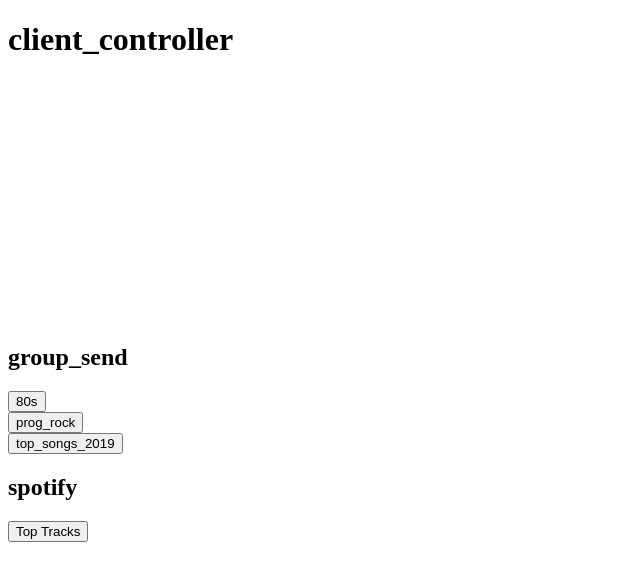
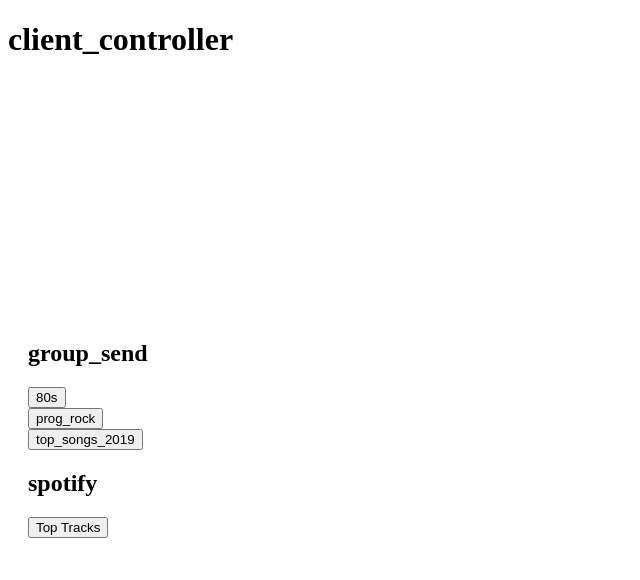
Before and after one commit to adam-c-fox/tangible-music-system, a React (Create React App) app in the folder react_client/: page / in a window 1280 px wide. Shown: the top 580 px of the page, without its empty margins (0-640 px from the left). Built offline with nearby package versions, Linux system fonts and the light colour scheme; no server answers.

Commit message:
[react] Fix active element view

```diff
--- a/react_client/src/Spotify.jsx
+++ b/react_client/src/Spotify.jsx
@@ -1,3 +1,4 @@
+/* eslint-disable class-methods-use-this */
 import React, { Component } from 'react';
 import PropTypes from 'prop-types';
 export const host = '192.168.1.33';
--- a/react_client/src/index.jsx
+++ b/react_client/src/index.jsx
@@ -151,14 +151,20 @@ class App extends Component {
     return (
       <div className="App">
         <h1>client_controller</h1>
-        <p>{active}</p>
-        <p>{stacks}</p>
 
-        <h2>group_send</h2>
-        <p>{groups}</p>
+        <div style={{ height: 240, width: 240, margin: '20px' }}>
+          {active}
+        </div>
 
-        <h2>spotify</h2>
-        <p>{spotify}</p>
+        <div style={{ margin: '20px' }}>
+          {stacks}
+
+          <h2>group_send</h2>
+          <p>{groups}</p>
+
+          <h2>spotify</h2>
+          <p>{spotify}</p>
+        </div>
       </div>
     );
   }
```
